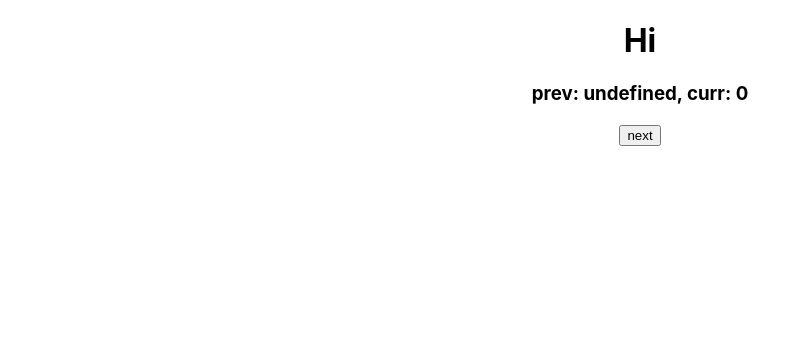
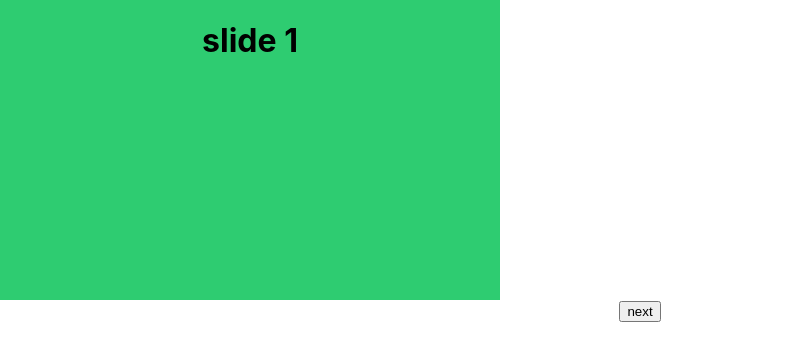
Before and after one commit to kobiza/my-comps, a React (Create React App) app: page / in a window 1280 px wide. Shown: the top 360 px of the page, without its empty margins (0-811 px from the left). Built offline with nearby package versions, Linux system fonts and the light colour scheme.

Commit message:
enter step

```diff
--- a/src/App.js
+++ b/src/App.js
@@ -1,13 +1,13 @@
 import './App.css';
 // import ListInputBase from "./samples/ListInputBase";
-// import TransitionSample1 from "./samples/TransitionSample1";
-import UsePrevBug from "./samples/UsePrevBug";
+import TransitionSample1 from "./samples/TransitionSample1";
+// import UsePrevBug from "./samples/UsePrevBug";
 
 function App() {
 
   return (
     <div className="App">
-      <UsePrevBug/>
+      <TransitionSample1/>
     </div>
   );
 }
--- a/src/samples/TransitionSample1.jsx
+++ b/src/samples/TransitionSample1.jsx
@@ -14,13 +14,13 @@ function TransitionSample1() {
         'exit-active': -1,
     })
     // const prevIndex = usePrevious(currentIndex)
-    const prevIndexRef = useRef();
-    console.log('------ render ------')
-    useEffect(() => {
-        console.log('------ useEffect ------')
-        prevIndexRef.current = currentIndex;
-    });
-    const prevIndex = prevIndexRef.current;
+    // const prevIndexRef = useRef();
+    // console.log('------ render ------')
+    // useEffect(() => {
+    //     console.log('------ useEffect ------')
+    //     prevIndexRef.current = currentIndex;
+    // });
+    // const prevIndex = prevIndexRef.current;
 
     const items = [
         {bg: '#2ecc71', title: 'slide 1'},
@@ -32,10 +32,12 @@ function TransitionSample1() {
 
     const itemComps = items.map(({bg, title}, index) => {
         const isEnter = index === transitionFlags['enter'];
-        const isExit = index === transitionFlags['enter'];
+        const isExit = index === transitionFlags['exit'];
         const isEntering = index === transitionFlags['enter-active'];
-        const isExiting = index === transitionFlags['exit-active'];
-        const shouldShow = index === currentIndex || isEntering || isExiting
+        // const isExiting = index === transitionFlags['exit-active'];
+        const isDone = currentIndex && !isEnter
+        // const isBeforeEntering = currentIndex && isEnter && !isEntering
+        const shouldShow = index === isDone || isEntering || isExit
 
         return (
             <div key={`item-${index}`} className={classnames({item: true, hide: !shouldShow, enter: isEnter, exit: isExit})} style={{backgroundColor: bg}}><h1>{title}</h1></div>
@@ -43,31 +45,24 @@ function TransitionSample1() {
     })
 
     const nextSlide = () => {
-        setCurrentIndex(currentIndex < items.length - 1 ? currentIndex + 1 : 0)
-    }
-
-    const startTransition = ({enterIndex, exitIndex}) => {
-        // setTransitionFlags({
-        //     ...transitionFlags,
-        //     enter: enterIndex,
-        //     exit: exitIndex,
-        // })
-
+        const nextIndex = currentIndex < items.length - 1 ? currentIndex + 1 : 0
+        setCurrentIndex(nextIndex)
         setTransitionFlags({
-            ...transitionFlags,
-            'enter-active': enterIndex,
-            'exit-active': exitIndex,
+            enter: nextIndex,
+            exit: currentIndex,
+            'enter-active': -1,
+            'exit-active': -1,
         })
     }
 
-    if (!isUndefined(prevIndex) && prevIndex !== currentIndex) {
-        startTransition({enterIndex: currentIndex, exitIndex: prevIndex})
-    }
+    // if (!isUndefined(prevIndex) && prevIndex !== currentIndex) {
+    //     startTransition({enterIndex: currentIndex, exitIndex: prevIndex})
+    // }
 
     return (
         <div>
-            <h1>{`prev: ${prevIndex}, curr: ${currentIndex}`}</h1>
-            <h1>{`flags: ${transitionFlags.enter}, ${transitionFlags.exit}, ${transitionFlags['enter-active']}, ${transitionFlags["exit-active"]}`}</h1>
+            {/*<h1>{`prev: ${prevIndex}, curr: ${currentIndex}`}</h1>*/}
+            {/*<h1>{`flags: ${transitionFlags.enter}, ${transitionFlags.exit}, ${transitionFlags['enter-active']}, ${transitionFlags["exit-active"]}`}</h1>*/}
             <div className="items-container">
                 {itemComps}
             </div>
```
